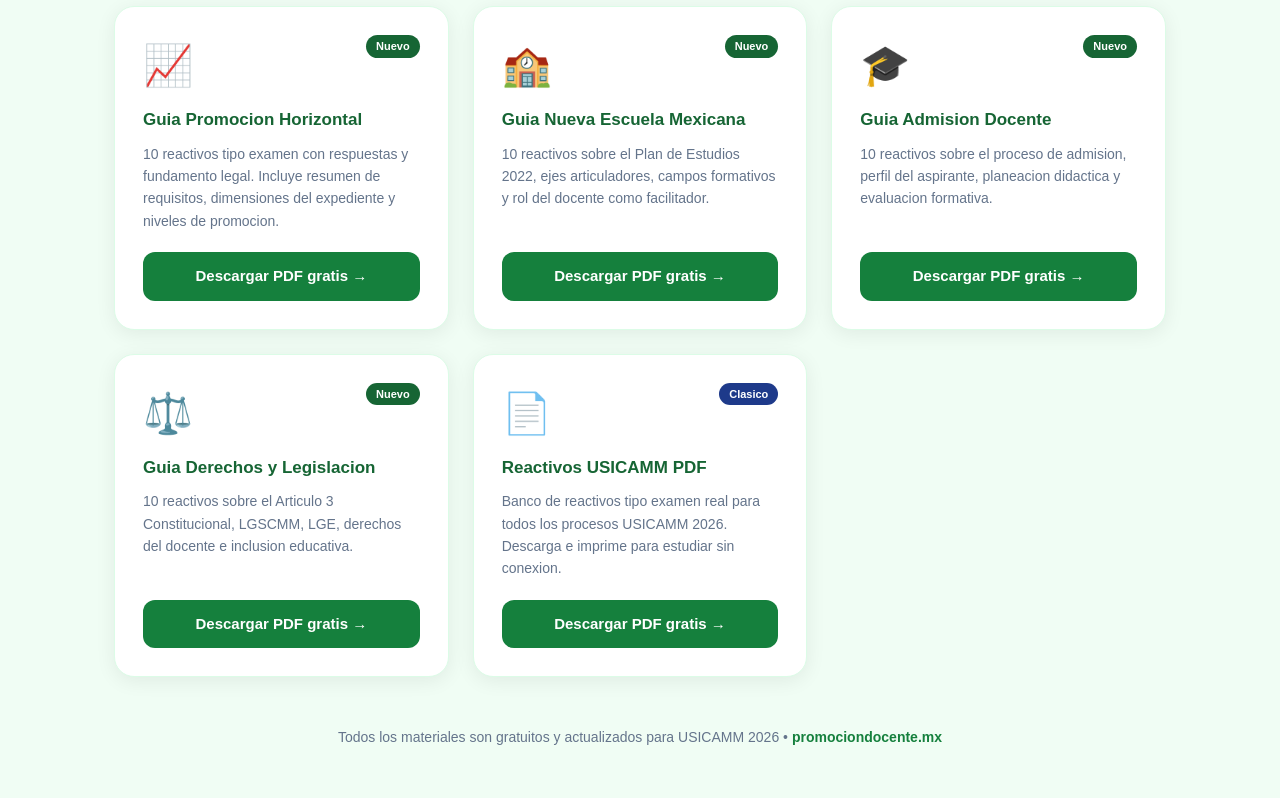
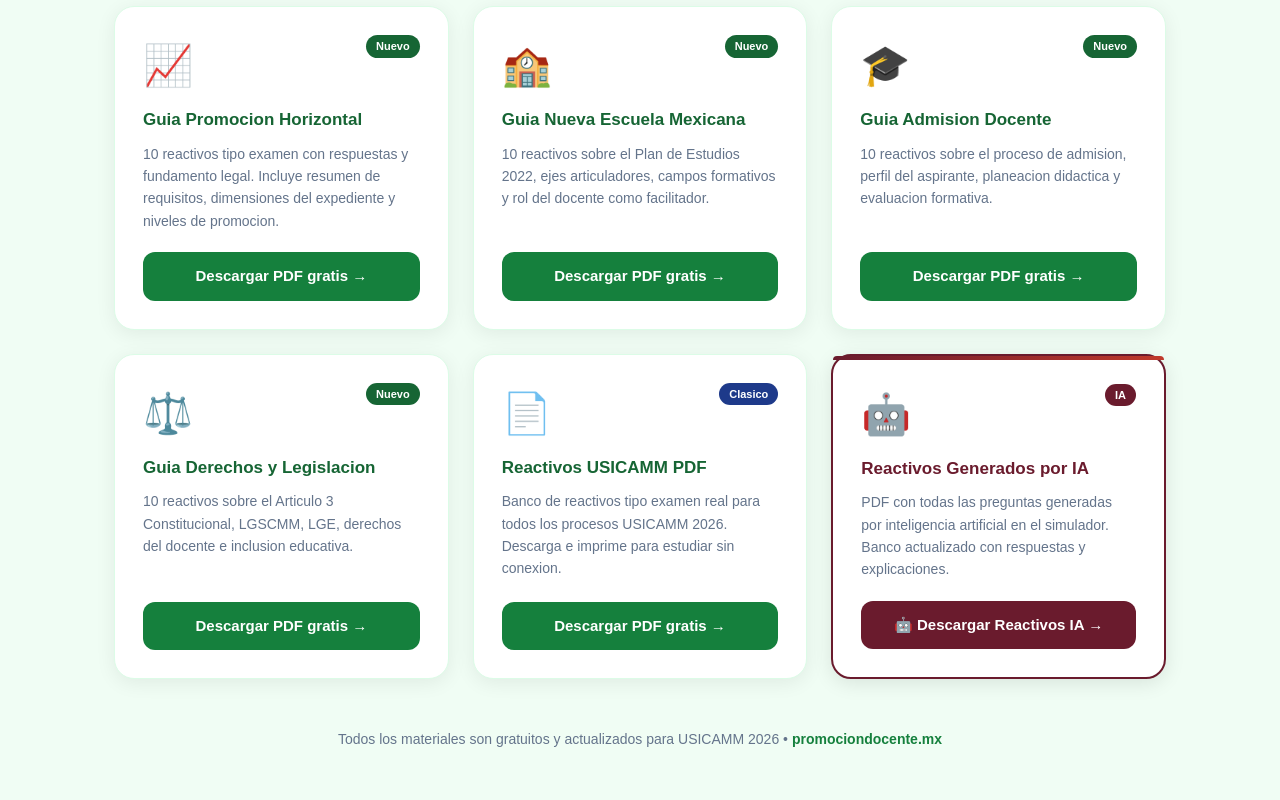
Before and after one commit to aidabereniceh-a11y/usicamm-platform, a React (Vite) app: page /reactivos-usicamm-pdf in a window 1280 px wide. Shown: the part 350-1150 px from the top of the page. Built offline with nearby package versions, Linux system fonts and the light colour scheme.

Commit message:
PDF reactivos IA desde Firestore

```diff
--- a/src/pages/ReactivosPdf.jsx
+++ b/src/pages/ReactivosPdf.jsx
@@ -1,4 +1,13 @@
+import { useState } from 'react'
+import { collection, getDocs, orderBy, query } from 'firebase/firestore'
+import { db } from '../firebase'
+import jsPDF from 'jspdf'
+
 export default function ReactivosPdf() {
+  const [loadingPdf, setLoadingPdf] = useState(false)
+  const [totalQuestions, setTotalQuestions] = useState(null)
+  const [errorMsg, setErrorMsg] = useState('')
+
   const pdfs = [
     {
       titulo: "Guia Promocion Horizontal",
@@ -40,181 +49,229 @@ export default function ReactivosPdf() {
       tag: "Clasico",
       tagColor: "#1e3a8a",
     },
-  ];
+  ]
+
+  const downloadFirestorePDF = async () => {
+    setLoadingPdf(true)
+    setErrorMsg('')
+
+    try {
+      // Leer todas las preguntas de Firestore ordenadas por fecha
+      const q = query(collection(db, 'ai_questions'), orderBy('createdAt', 'desc'))
+      const snapshot = await getDocs(q)
+
+      if (snapshot.empty) {
+        setErrorMsg('Aún no hay preguntas generadas por IA. Usa el generador del simulador primero.')
+        setLoadingPdf(false)
+        return
+      }
+
+      const questions = snapshot.docs.map(doc => doc.data())
+      setTotalQuestions(questions.length)
+
+      // Generar PDF con jsPDF
+      const doc = new jsPDF()
+      const pageWidth = doc.internal.pageSize.getWidth()
+      const margin = 20
+      const maxWidth = pageWidth - margin * 2
+      let y = 20
+
+      // Encabezado
+      doc.setFillColor(22, 101, 52) // verde oscuro
+      doc.rect(0, 0, pageWidth, 40, 'F')
+      doc.setTextColor(255, 255, 255)
+      doc.setFontSize(18)
+      doc.setFont('helvetica', 'bold')
+      doc.text('Banco de Reactivos IA - USICAMM 2026', margin, 18)
+      doc.setFontSize(11)
+      doc.setFont('helvetica', 'normal')
+      doc.text(`promociondocente.mx  •  ${questions.length} preguntas generadas`, margin, 32)
+      y = 55
+
+      // Agrupar por tema
+      const byTopic = {}
+      questions.forEach(q => {
+        const topic = q.topic || 'General'
+        if (!byTopic[topic]) byTopic[topic] = []
+        byTopic[topic].push(q)
+      })
+
+      let questionNumber = 1
+
+      Object.entries(byTopic).forEach(([topic, topicQuestions]) => {
+        // Título del tema
+        if (y > 250) { doc.addPage(); y = 20 }
+        doc.setFillColor(240, 253, 244)
+        doc.rect(margin - 4, y - 6, maxWidth + 8, 12, 'F')
+        doc.setTextColor(22, 101, 52)
+        doc.setFontSize(13)
+        doc.setFont('helvetica', 'bold')
+        doc.text(`📚 ${topic}`, margin, y + 2)
+        y += 16
+
+        topicQuestions.forEach(question => {
+          if (y > 245) { doc.addPage(); y = 20 }
+
+          // Número y pregunta
+          doc.setTextColor(30, 30, 30)
+          doc.setFontSize(11)
+          doc.setFont('helvetica', 'bold')
+          const questionText = `${questionNumber}. ${question.question}`
+          const splitQ = doc.splitTextToSize(questionText, maxWidth)
+          doc.text(splitQ, margin, y)
+          y += splitQ.length * 7 + 4
+
+          // Opciones
+          doc.setFont('helvetica', 'normal')
+          doc.setFontSize(10)
+          if (question.options) {
+            Object.entries(question.options).forEach(([key, value]) => {
+              if (y > 260) { doc.addPage(); y = 20 }
+              const optText = `   ${key}) ${value}`
+              const splitOpt = doc.splitTextToSize(optText, maxWidth - 10)
+              doc.text(splitOpt, margin + 4, y)
+              y += splitOpt.length * 6 + 2
+            })
+          }
+
+          // Respuesta correcta
+          if (y > 260) { doc.addPage(); y = 20 }
+          doc.setFont('helvetica', 'bold')
+          doc.setTextColor(22, 101, 52)
+          doc.text(`✔ Respuesta: ${question.correct}`, margin + 4, y)
+          y += 8
+
+          // Explicación
+          if (question.explanation) {
+            if (y > 260) { doc.addPage(); y = 20 }
+            doc.setFont('helvetica', 'italic')
+            doc.setTextColor(80, 80, 80)
+            doc.setFontSize(9)
+            const splitExp = doc.splitTextToSize(question.explanation, maxWidth - 10)
+            doc.text(splitExp, margin + 4, y)
+            y += splitExp.length * 6
+          }
+
+          // Separador
+          doc.setDrawColor(220, 220, 220)
+          doc.line(margin, y + 4, pageWidth - margin, y + 4)
+          y += 14
+
+          questionNumber++
+        })
+
+        y += 6
+      })
+
+      // Pie de página en última página
+      const totalPages = doc.internal.getNumberOfPages()
+      for (let i = 1; i <= totalPages; i++) {
+        doc.setPage(i)
+        doc.setFontSize(9)
+        doc.setTextColor(150, 150, 150)
+        doc.setFont('helvetica', 'normal')
+        doc.text(
+          `promociondocente.mx  •  Página ${i} de ${totalPages}`,
+          pageWidth / 2,
+          290,
+          { align: 'center' }
+        )
+      }
+
+      doc.save('reactivos-ia-usicamm-2026.pdf')
+    } catch (error) {
+      console.error(error)
+      setErrorMsg('Error al obtener las preguntas. Intenta de nuevo.')
+    }
+
+    setLoadingPdf(false)
+  }
 
   return (
-    <div
-      style={{
-        fontFamily: "Arial, sans-serif",
-        backgroundColor: "#f0fdf4",
-        minHeight: "100vh",
-      }}
-    >
+    <div style={{ fontFamily: "Arial, sans-serif", backgroundColor: "#f0fdf4", minHeight: "100vh" }}>
+
       {/* ENCABEZADO */}
-      <div
-        style={{
-          background: "linear-gradient(135deg, #166534, #15803d)",
-          padding: "60px 40px",
-          textAlign: "center",
-          color: "white",
-        }}
-      >
-        <div
-          style={{
-            display: "inline-block",
-            background: "rgba(255,255,255,0.15)",
-            padding: "6px 16px",
-            borderRadius: "20px",
-            fontSize: "13px",
-            fontWeight: "600",
-            marginBottom: "16px",
-            border: "1px solid rgba(255,255,255,0.3)",
-          }}
-        >
+      <div style={{ background: "linear-gradient(135deg, #166534, #15803d)", padding: "60px 40px", textAlign: "center", color: "white" }}>
+        <div style={{ display: "inline-block", background: "rgba(255,255,255,0.15)", padding: "6px 16px", borderRadius: "20px", fontSize: "13px", fontWeight: "600", marginBottom: "16px", border: "1px solid rgba(255,255,255,0.3)" }}>
           Descarga gratuita para docentes
         </div>
-        <h1
-          style={{
-            fontSize: "42px",
-            fontWeight: "800",
-            margin: "0 0 16px 0",
-          }}
-        >
+        <h1 style={{ fontSize: "42px", fontWeight: "800", margin: "0 0 16px 0" }}>
           Reactivos y Guias de Estudio PDF
         </h1>
-        <p
-          style={{
-            fontSize: "18px",
-            opacity: 0.9,
-            maxWidth: "600px",
-            margin: "0 auto",
-            lineHeight: "1.6",
-          }}
-        >
-          Descarga gratis guias con reactivos tipo examen, respuestas y
-          fundamentos legales para tu proceso USICAMM 2026.
+        <p style={{ fontSize: "18px", opacity: 0.9, maxWidth: "600px", margin: "0 auto", lineHeight: "1.6" }}>
+          Descarga gratis guias con reactivos tipo examen, respuestas y fundamentos legales para tu proceso USICAMM 2026.
         </p>
       </div>
 
       {/* TARJETAS */}
-      <div
-        style={{
-          maxWidth: "1100px",
-          margin: "0 auto",
-          padding: "50px 24px",
-          display: "grid",
-          gridTemplateColumns: "repeat(auto-fit, minmax(300px, 1fr))",
-          gap: "24px",
-        }}
-      >
+      <div style={{ maxWidth: "1100px", margin: "0 auto", padding: "50px 24px", display: "grid", gridTemplateColumns: "repeat(auto-fit, minmax(300px, 1fr))", gap: "24px" }}>
+
+        {/* Tarjetas estáticas existentes */}
         {pdfs.map((pdf) => (
-          <div
-            key={pdf.archivo}
-            style={{
-              backgroundColor: "white",
-              borderRadius: "20px",
-              padding: "28px",
-              boxShadow: "0 4px 20px rgba(0,0,0,0.07)",
-              border: "1px solid #dcfce7",
-              display: "flex",
-              flexDirection: "column",
-              justifyContent: "space-between",
-            }}
-          >
+          <div key={pdf.archivo} style={{ backgroundColor: "white", borderRadius: "20px", padding: "28px", boxShadow: "0 4px 20px rgba(0,0,0,0.07)", border: "1px solid #dcfce7", display: "flex", flexDirection: "column", justifyContent: "space-between" }}>
             <div>
-              {/* ICONO + TAG */}
-              <div
-                style={{
-                  display: "flex",
-                  justifyContent: "space-between",
-                  alignItems: "flex-start",
-                  marginBottom: "12px",
-                }}
-              >
+              <div style={{ display: "flex", justifyContent: "space-between", alignItems: "flex-start", marginBottom: "12px" }}>
                 <span style={{ fontSize: "40px" }}>{pdf.icono}</span>
-                <span
-                  style={{
-                    backgroundColor: pdf.tagColor,
-                    color: "white",
-                    fontSize: "11px",
-                    fontWeight: "700",
-                    padding: "3px 10px",
-                    borderRadius: "20px",
-                  }}
-                >
-                  {pdf.tag}
-                </span>
+                <span style={{ backgroundColor: pdf.tagColor, color: "white", fontSize: "11px", fontWeight: "700", padding: "3px 10px", borderRadius: "20px" }}>{pdf.tag}</span>
               </div>
-
-              {/* TITULO */}
-              <h3
-                style={{
-                  fontSize: "17px",
-                  fontWeight: "800",
-                  color: "#166534",
-                  margin: "0 0 10px 0",
-                }}
-              >
-                {pdf.titulo}
-              </h3>
-
-              {/* DESC */}
-              <p
-                style={{
-                  color: "#64748b",
-                  fontSize: "14px",
-                  lineHeight: "1.6",
-                  margin: "0 0 20px 0",
-                }}
-              >
-                {pdf.desc}
-              </p>
+              <h3 style={{ fontSize: "17px", fontWeight: "800", color: "#166534", margin: "0 0 10px 0" }}>{pdf.titulo}</h3>
+              <p style={{ color: "#64748b", fontSize: "14px", lineHeight: "1.6", margin: "0 0 20px 0" }}>{pdf.desc}</p>
             </div>
-
-            {/* BOTON */}
-            <a
-              href={pdf.archivo}
-              target="_blank"
-              rel="noopener noreferrer"
-              style={{
-                backgroundColor: "#15803d",
-                color: "white",
-                padding: "13px 20px",
-                borderRadius: "12px",
-                textDecoration: "none",
-                fontWeight: "700",
-                fontSize: "15px",
-                textAlign: "center",
-                display: "block",
-                transition: "background 0.2s",
-              }}
-              onMouseEnter={(e) =>
-                (e.currentTarget.style.backgroundColor = "#166534")
-              }
-              onMouseLeave={(e) =>
-                (e.currentTarget.style.backgroundColor = "#15803d")
-              }
-            >
+            <a href={pdf.archivo} target="_blank" rel="noopener noreferrer" style={{ backgroundColor: "#15803d", color: "white", padding: "13px 20px", borderRadius: "12px", textDecoration: "none", fontWeight: "700", fontSize: "15px", textAlign: "center", display: "block" }}
+              onMouseEnter={e => e.currentTarget.style.backgroundColor = "#166534"}
+              onMouseLeave={e => e.currentTarget.style.backgroundColor = "#15803d"}>
               Descargar PDF gratis →
             </a>
           </div>
         ))}
+
+        {/* TARJETA NUEVA — Reactivos generados por IA */}
+        <div style={{ backgroundColor: "white", borderRadius: "20px", padding: "28px", boxShadow: "0 4px 20px rgba(0,0,0,0.10)", border: "2px solid #6A1B2D", display: "flex", flexDirection: "column", justifyContent: "space-between", position: "relative" }}>
+          {/* Brillo especial */}
+          <div style={{ position: "absolute", top: 0, left: 0, right: 0, height: "4px", background: "linear-gradient(90deg, #6A1B2D, #c0392b)", borderRadius: "20px 20px 0 0" }} />
+
+          <div>
+            <div style={{ display: "flex", justifyContent: "space-between", alignItems: "flex-start", marginBottom: "12px" }}>
+              <span style={{ fontSize: "40px" }}>🤖</span>
+              <span style={{ backgroundColor: "#6A1B2D", color: "white", fontSize: "11px", fontWeight: "700", padding: "3px 10px", borderRadius: "20px" }}>IA</span>
+            </div>
+            <h3 style={{ fontSize: "17px", fontWeight: "800", color: "#6A1B2D", margin: "0 0 10px 0" }}>
+              Reactivos Generados por IA
+            </h3>
+            <p style={{ color: "#64748b", fontSize: "14px", lineHeight: "1.6", margin: "0 0 20px 0" }}>
+              PDF con todas las preguntas generadas por inteligencia artificial en el simulador. Banco actualizado con respuestas y explicaciones.
+              {totalQuestions && (
+                <span style={{ display: "block", marginTop: "8px", color: "#6A1B2D", fontWeight: "700" }}>
+                  ✅ {totalQuestions} preguntas disponibles
+                </span>
+              )}
+            </p>
+
+            {errorMsg && (
+              <div style={{ backgroundColor: "#fef2f2", border: "1px solid #fca5a5", borderRadius: "10px", padding: "10px 14px", marginBottom: "12px", color: "#b91c1c", fontSize: "13px" }}>
+                {errorMsg}
+              </div>
+            )}
+          </div>
+
+          <button
+            onClick={downloadFirestorePDF}
+            disabled={loadingPdf}
+            style={{ backgroundColor: loadingPdf ? "#9ca3af" : "#6A1B2D", color: "white", padding: "13px 20px", borderRadius: "12px", border: "none", fontWeight: "700", fontSize: "15px", textAlign: "center", display: "block", width: "100%", cursor: loadingPdf ? "not-allowed" : "pointer", transition: "background 0.2s" }}
+            onMouseEnter={e => { if (!loadingPdf) e.currentTarget.style.backgroundColor = "#8B2239" }}
+            onMouseLeave={e => { if (!loadingPdf) e.currentTarget.style.backgroundColor = "#6A1B2D" }}
+          >
+            {loadingPdf ? '⏳ Generando PDF...' : '🤖 Descargar Reactivos IA →'}
+          </button>
+        </div>
+
       </div>
 
-      {/* FOOTER NOTE */}
-      <div
-        style={{
-          textAlign: "center",
-          padding: "0 20px 50px",
-          color: "#64748b",
-          fontSize: "14px",
-        }}
-      >
+      {/* FOOTER */}
+      <div style={{ textAlign: "center", padding: "0 20px 50px", color: "#64748b", fontSize: "14px" }}>
         Todos los materiales son gratuitos y actualizados para USICAMM 2026 •{" "}
-        <span style={{ color: "#15803d", fontWeight: "600" }}>
-          promociondocente.mx
-        </span>
+        <span style={{ color: "#15803d", fontWeight: "600" }}>promociondocente.mx</span>
       </div>
     </div>
-  );
+  )
 }
```
